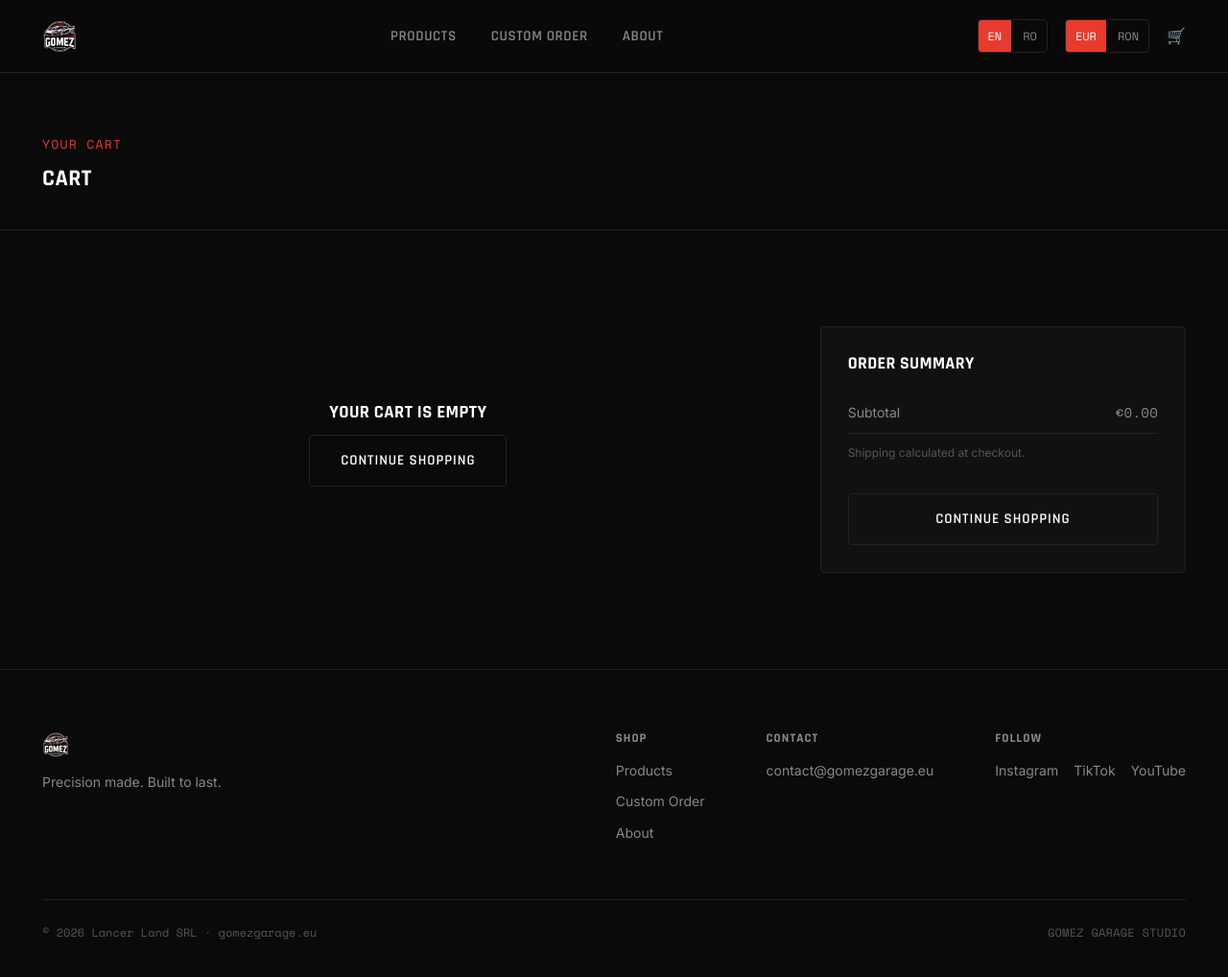
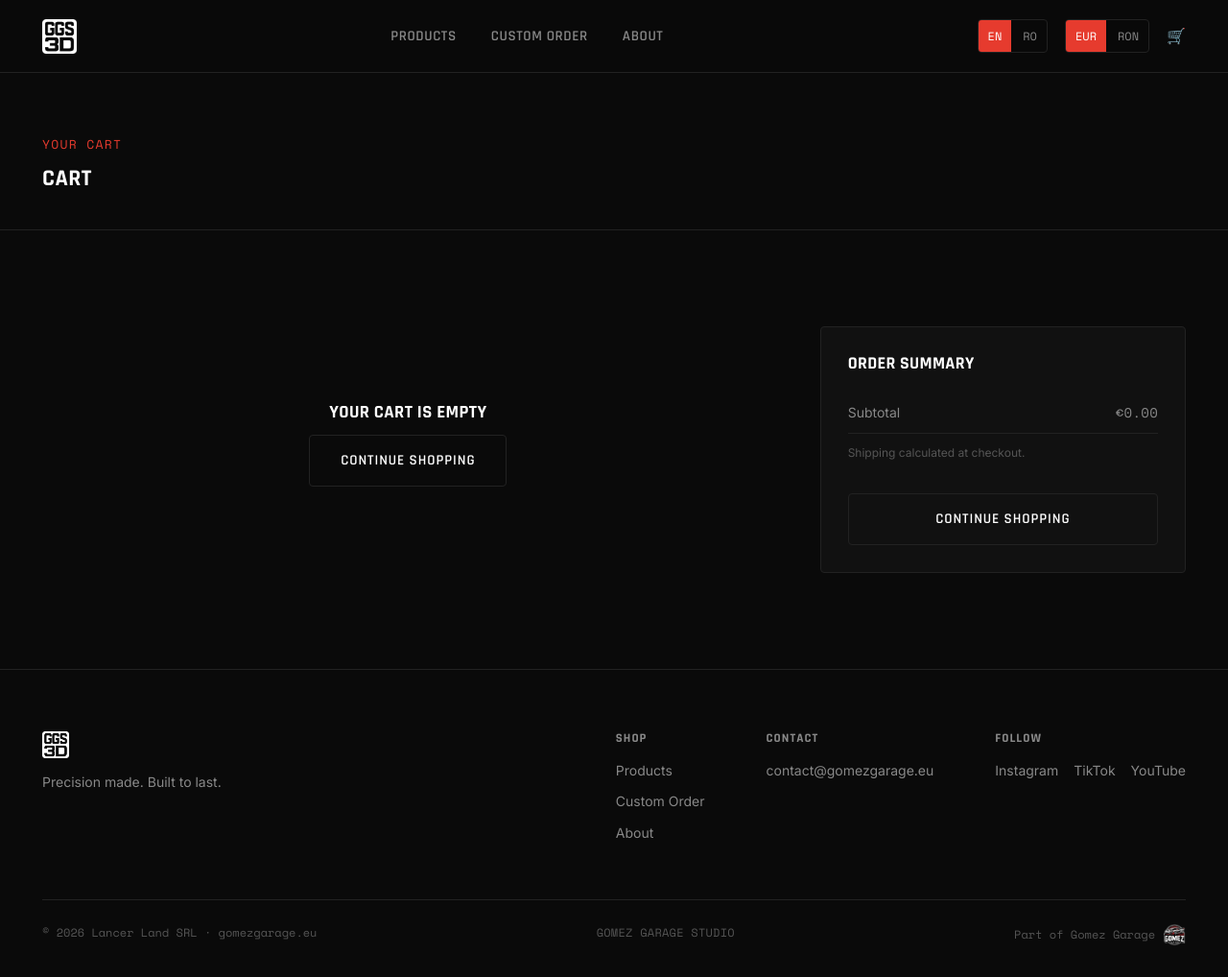
Before and after one commit to GomezGarage/gomezgarage-studio, a PHP site: page /studio/cart.html in a window 1280 px wide. Shown: the whole page at 96% size. Before the commit the page ends 979 px from the top, so only its background shows below. Run offline with PHP 8.4, Linux system fonts and the light colour scheme; data comes from the database, SQL or seed files in the repository; some libraries are stand-ins or nearby versions.

Commit message:
Re-brand nav/footer to GGS3D, add Gomez Garage footer attribution
Nav bar and footer-left logo switched from the Gomez Garage car mark
to logo-ggs3d.png (36px nav, 28px footer), matching the studio's own
identity per ARCHITECTURE.md's hub/sub-brand relationship. Favicon
also updated to logo-ggs3d.png on all pages, including the admin
panel for consistency.

Added a "Part of Gomez Garage" link (logo-Gomez_Garage-back.png,
24px) to the footer-bottom bar on all 9 public pages, linking out to
the parent gomezgarage.eu hub site.

Homepage hero: replaced the "GOMEZ GARAGE STUDIO" text eyebrow with
the actual GGS3D logo image, per ARCHITECTURE.md section 2's note
that this logo is meant for the Studio hero.

```diff
--- a/admin/login.php
+++ b/admin/login.php
@@ -29,7 +29,7 @@ if ($_SERVER['REQUEST_METHOD'] === 'POST') {
 <meta name="viewport" content="width=device-width, initial-scale=1.0">
 <title>Admin Login — Gomez Garage Studio</title>
 <meta name="robots" content="noindex, nofollow">
-<link rel="icon" type="image/png" href="/studio/assets/images/logo-Gomez_Garage-back.png">
+<link rel="icon" type="image/png" href="/studio/assets/images/logo-ggs3d.png">
 <link rel="stylesheet" href="/studio/assets/css/main.css">
 <link rel="stylesheet" href="/studio/assets/css/admin.css">
 </head>
@@ -37,7 +37,7 @@ if ($_SERVER['REQUEST_METHOD'] === 'POST') {
   <div class="admin-login-wrap">
     <div class="admin-login-card">
       <div class="nav-logo">
-        <img src="/studio/assets/images/logo-Gomez_Garage-back.png" alt="Gomez Garage">
+        <img src="/studio/assets/images/logo-ggs3d.png" alt="Gomez Garage">
       </div>
       <h1>Studio Admin</h1>
 
--- a/assets/css/main.css
+++ b/assets/css/main.css
@@ -251,6 +251,11 @@ section { position: relative; }
   margin-bottom: 18px;
   display: block;
 }
+.hero-brand-logo {
+  height: 56px;
+  width: auto;
+  margin-bottom: 20px;
+}
 .hero h1 {
   font-size: clamp(40px, 7vw, 84px);
   margin-bottom: 20px;
@@ -401,6 +406,15 @@ section { padding: 100px 0; }
   font-size: 12px;
   color: var(--text-muted);
 }
+.footer-parent-brand {
+  display: inline-flex;
+  align-items: center;
+  gap: 8px;
+  color: var(--text-muted);
+  transition: color var(--transition);
+}
+.footer-parent-brand:hover { color: var(--text-secondary); }
+.footer-parent-brand img { height: 24px; width: auto; }
 .social-links { display: flex; gap: 16px; }
 .social-links a { color: var(--text-secondary); }
 .social-links a:hover { color: var(--accent); }
--- a/cart.html
+++ b/cart.html
@@ -6,7 +6,7 @@
 <title>Cart — Gomez Garage Studio</title>
 <meta name="robots" content="noindex">
 <link rel="canonical" href="https://gomezgarage.eu/studio/cart.html">
-<link rel="icon" type="image/png" href="/studio/assets/images/logo-Gomez_Garage-back.png">
+<link rel="icon" type="image/png" href="/studio/assets/images/logo-ggs3d.png">
 <link rel="stylesheet" href="/studio/assets/css/main.css">
 <link rel="stylesheet" href="/studio/assets/css/shop.css">
 </head>
@@ -15,7 +15,7 @@
 <header class="site-header">
   <div class="container nav-inner">
     <a href="/studio/index.html" class="nav-logo">
-      <img src="/studio/assets/images/logo-Gomez_Garage-back.png" alt="Gomez Garage">
+      <img src="/studio/assets/images/logo-ggs3d.png" alt="Gomez Garage">
     </a>
     <nav class="nav-links">
       <a href="/studio/products.html" data-en="Products" data-ro="Produse">Products</a>
@@ -72,7 +72,7 @@
   <div class="container">
     <div class="footer-top">
       <div class="footer-brand">
-        <div class="nav-logo"><img src="/studio/assets/images/logo-Gomez_Garage-back.png" alt="Gomez Garage"></div>
+        <div class="nav-logo"><img src="/studio/assets/images/logo-ggs3d.png" alt="Gomez Garage"></div>
         <p data-en="Precision made. Built to last." data-ro="Precizie. Facut sa dureze.">Precision made. Built to last.</p>
       </div>
       <div class="footer-cols">
@@ -99,6 +99,10 @@
     <div class="footer-bottom">
       <span>© 2026 Lancer Land SRL · gomezgarage.eu</span>
       <span class="mono">GOMEZ GARAGE STUDIO</span>
+      <a href="https://gomezgarage.eu" class="footer-parent-brand" target="_blank" rel="noopener">
+        <span data-en="Part of Gomez Garage" data-ro="Parte din Gomez Garage">Part of Gomez Garage</span>
+        <img src="/studio/assets/images/logo-Gomez_Garage-back.png" alt="Gomez Garage" height="24">
+      </a>
     </div>
   </div>
 </footer>
--- a/includes/admin-header.php
+++ b/includes/admin-header.php
@@ -13,7 +13,7 @@ $activeNav = $activeNav ?? '';
 <meta name="viewport" content="width=device-width, initial-scale=1.0">
 <title><?= htmlspecialchars($pageTitle) ?> — Gomez Garage Studio Admin</title>
 <meta name="robots" content="noindex, nofollow">
-<link rel="icon" type="image/png" href="/studio/assets/images/logo-Gomez_Garage-back.png">
+<link rel="icon" type="image/png" href="/studio/assets/images/logo-ggs3d.png">
 <link rel="stylesheet" href="/studio/assets/css/main.css">
 <link rel="stylesheet" href="/studio/assets/css/admin.css">
 </head>
@@ -21,7 +21,7 @@ $activeNav = $activeNav ?? '';
 <div class="admin-shell">
   <aside class="admin-sidebar">
     <div class="nav-logo">
-      <img src="/studio/assets/images/logo-Gomez_Garage-back.png" alt="Gomez Garage">
+      <img src="/studio/assets/images/logo-ggs3d.png" alt="Gomez Garage">
     </div>
     <a href="/studio/admin/index.php" class="admin-nav-link <?= $activeNav === 'dashboard' ? 'active' : '' ?>">Dashboard</a>
     <a href="/studio/admin/products.php" class="admin-nav-link <?= $activeNav === 'products' ? 'active' : '' ?>">Products</a>
```
Also changed, not shown: about.html (+6 -2 lines), checkout.html (+6 -2 lines), custom.html (+6 -2 lines), index.html (+8 -4 lines), order-failed.html (+6 -2 lines), order-success.html (+6 -2 lines), product.html (+7 -3 lines), products.html (+7 -3 lines).
